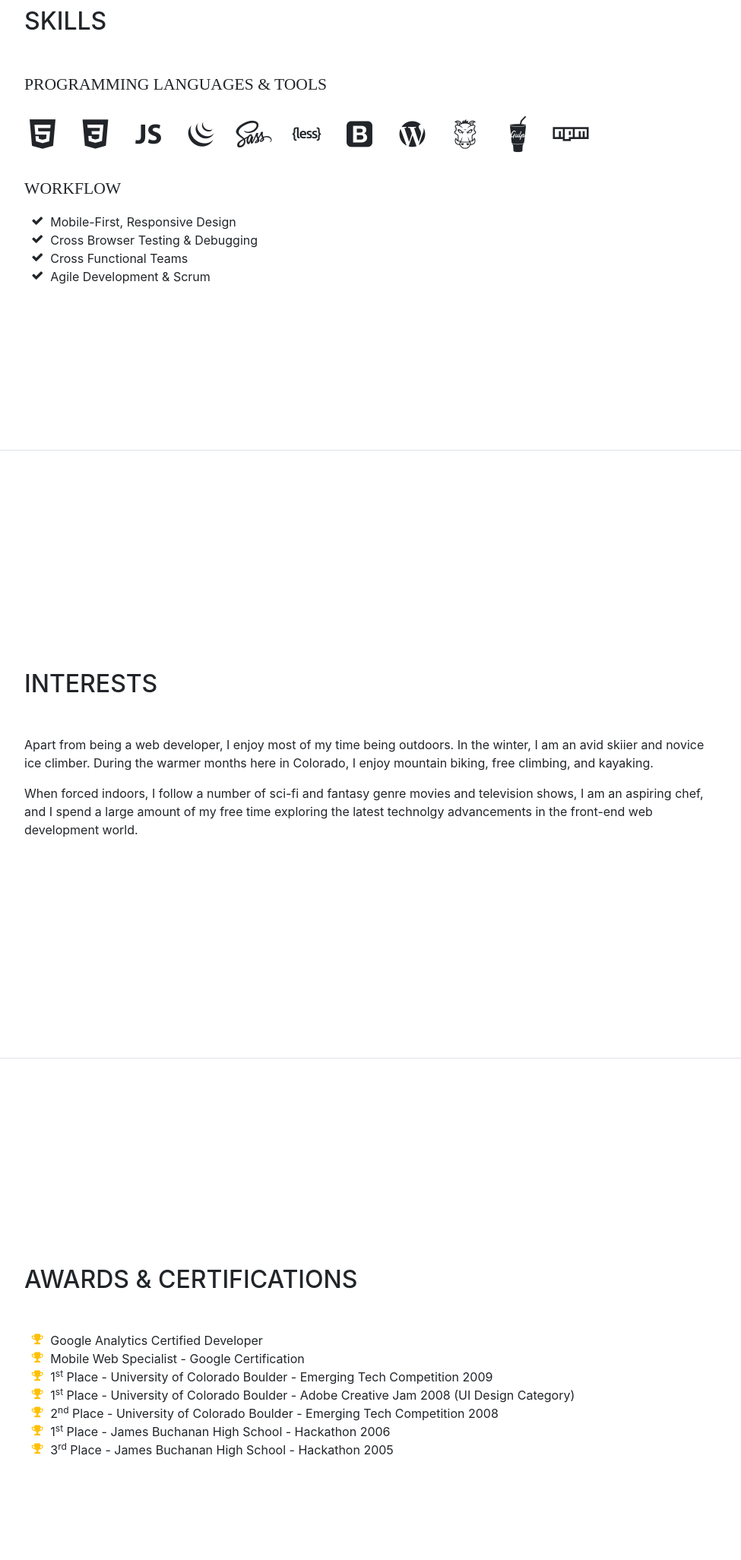
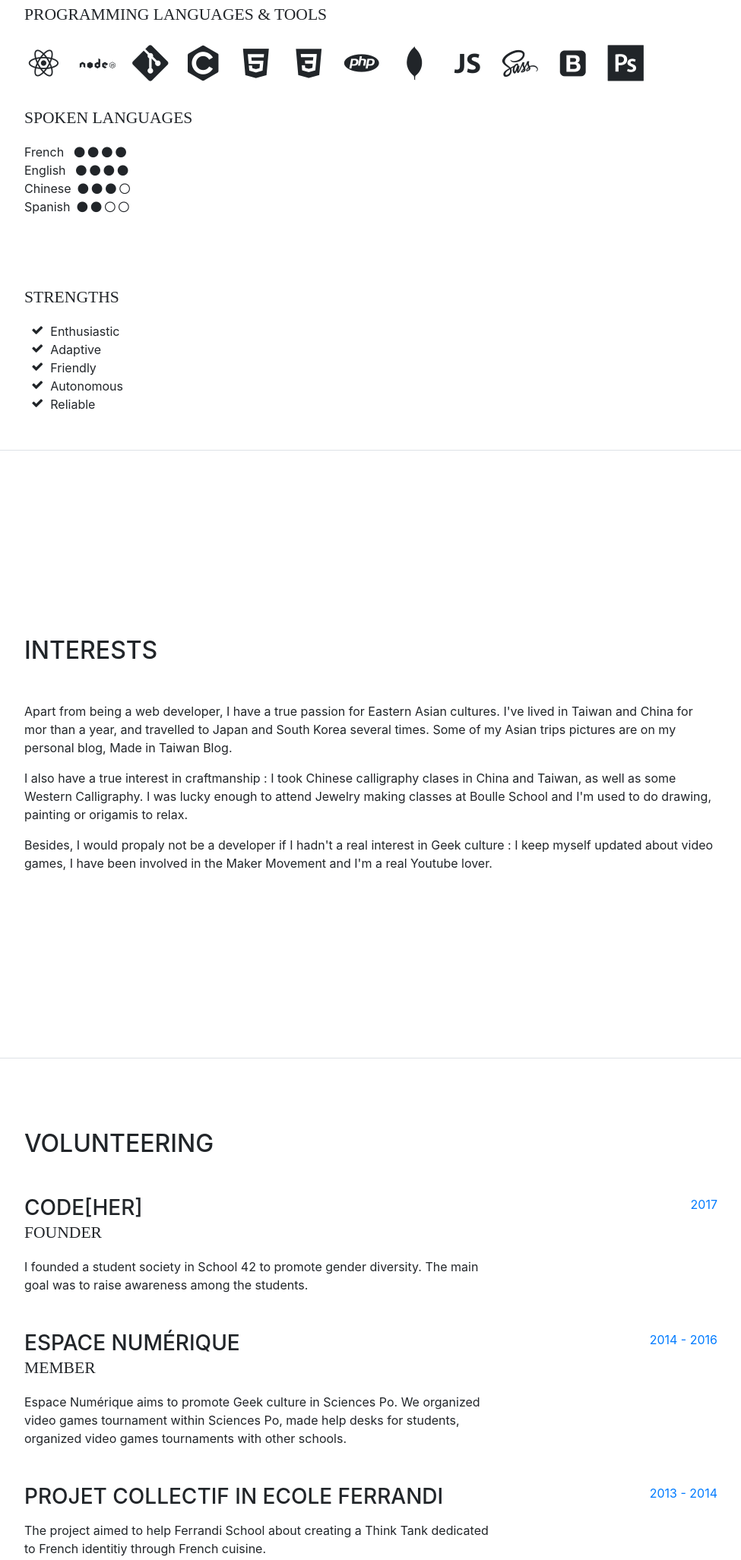
Before and after one commit to atoulmet/atoulmet.github.io, a website with bundled scripts: page index.html in a window 1280 px wide. Shown: the part 2863-4916 px from the top of the page at 76% size, without its empty margins (288-1263 px from the left). Built offline with nearby package versions, Linux system fonts and the light colour scheme; a web font is replaced by a local one.

Commit message:
all text

```diff
--- a/index.html
+++ b/index.html
@@ -17,6 +17,7 @@
     <link href="https://fonts.googleapis.com/css?family=Saira+Extra+Condensed:100,200,300,400,500,600,700,800,900" rel="stylesheet">
     <link href="https://fonts.googleapis.com/css?family=Open+Sans:300,300i,400,400i,600,600i,700,700i,800,800i" rel="stylesheet">
     <link href="vendor/font-awesome/css/font-awesome.min.css" rel="stylesheet">
+    <link rel="stylesheet" href="https://cdn.rawgit.com/konpa/devicon/df6431e323547add1b4cf45992913f15286456d3/devicon.min.css">
     <link href="vendor/devicons/css/devicons.min.css" rel="stylesheet">
     <link href="vendor/simple-line-icons/css/simple-line-icons.css" rel="stylesheet">
 
@@ -208,54 +209,100 @@
           <div class="subheading mb-3">Programming Languages &amp; Tools</div>
           <ul class="list-inline list-icons">
             <li class="list-inline-item">
+                <i class="devicons devicons-react"></i>
+            </li>
+            <li class="list-inline-item">
+                <i class="devicons devicons-nodejs"></i>
+            </li>
+            <li class="list-inline-item">
+                <i class="devicon-git-plain"></i>
+            </li>
+            <li class="list-inline-item">
+                <i class="devicon-c-plain"></i>
+            </li>
+            <li class="list-inline-item">
               <i class="devicons devicons-html5"></i>
             </li>
             <li class="list-inline-item">
               <i class="devicons devicons-css3"></i>
             </li>
             <li class="list-inline-item">
-              <i class="devicons devicons-javascript"></i>
+                <i class="devicon-php-plain"></i>
             </li>
             <li class="list-inline-item">
-              <i class="devicons devicons-jquery"></i>
+              <i class="devicon-mongodb-plain"></i>
+            </li>
+            <li class="list-inline-item">
+              <i class="devicons devicons-javascript"></i>
             </li>
             <li class="list-inline-item">
               <i class="devicons devicons-sass"></i>
             </li>
             <li class="list-inline-item">
-              <i class="devicons devicons-less"></i>
-            </li>
-            <li class="list-inline-item">
               <i class="devicons devicons-bootstrap"></i>
             </li>
             <li class="list-inline-item">
-              <i class="devicons devicons-wordpress"></i>
-            </li>
-            <li class="list-inline-item">
-              <i class="devicons devicons-grunt"></i>
-            </li>
-            <li class="list-inline-item">
-              <i class="devicons devicons-gulp"></i>
-            </li>
-            <li class="list-inline-item">
-              <i class="devicons devicons-npm"></i>
+                <i class="devicon-photoshop-plain"></i>
             </li>
           </ul>
 
-          <div class="subheading mb-3">Workflow</div>
+          <div class="subheading mb-3">Spoken Languages</div>
+          <ul  class="list-inline" style="list-style-type: none;">
+            <li>
+              <div>
+                French &nbsp;
+                <i class="fa fa-circle "></i>
+                <i class="fa fa-circle"></i>
+                <i class="fa fa-circle"></i>
+                <i class="fa fa-circle"></i>
+              </div>
+            </li>
+            <li>
+                <div>
+                    English&nbsp;&nbsp;
+                    <i class="fa fa-circle"></i>
+                    <i class="fa fa-circle"></i>
+                    <i class="fa fa-circle"></i>
+                    <i class="fa fa-circle"></i>
+                </div>
+            </li>
+            <li >
+                <div>
+                    Chinese&nbsp;
+                    <i class="fa fa-circle"></i>
+                    <i class="fa fa-circle"></i>
+                    <i class="fa fa-circle"></i>
+                    <i class="fa fa-circle-thin"></i>
+                </div>
+            </li>
+            <li>
+                <div>
+                    Spanish&nbsp;
+                    <i class="fa fa-circle"></i>
+                    <i class="fa fa-circle"></i>
+                    <i class="fa fa-circle-thin"></i>
+                    <i class="fa fa-circle-thin"></i>
+                </div>
+            </li>
+          </ul>
+        </div>
+        <div class="subheading mb-3">Strengths</div>
           <ul class="fa-ul mb-0">
             <li>
               <i class="fa-li fa fa-check"></i>
-              Mobile-First, Responsive Design</li>
+              Enthusiastic</li>
             <li>
               <i class="fa-li fa fa-check"></i>
-              Cross Browser Testing &amp; Debugging</li>
+              Adaptive</li>
             <li>
               <i class="fa-li fa fa-check"></i>
-              Cross Functional Teams</li>
+              Friendly</li>
             <li>
               <i class="fa-li fa fa-check"></i>
-              Agile Development &amp; Scrum</li>
+             Autonomous</li>
+             <li>
+                <i class="fa-li fa fa-check"></i>
+               Reliable</li>
           </ul>
         </div>
       </section>
@@ -263,43 +310,49 @@
       <section class="resume-section p-3 p-lg-5 d-flex flex-column" id="interests">
         <div class="my-auto">
           <h2 class="mb-5">Interests</h2>
-          <p>Apart from being a web developer, I enjoy most of my time being outdoors. In the winter, I am an avid skiier and novice ice climber. During the warmer months here in Colorado, I enjoy mountain biking, free climbing, and kayaking.</p>
-          <p class="mb-0">When forced indoors, I follow a number of sci-fi and fantasy genre movies and television shows, I am an aspiring chef, and I spend a large amount of my free time exploring the latest technolgy advancements in the front-end web development world.</p>
+          <p>Apart from being a web developer, I have a true passion for Eastern Asian cultures. I've lived in Taiwan and China for mor than a year, and travelled to Japan and South Korea several times. Some of my Asian trips pictures are on my personal blog, Made in Taiwan Blog.</p>
+          <p class="mb-3">I also have a true interest in craftmanship : I took Chinese calligraphy clases in China and Taiwan, as well as some Western Calligraphy. I was lucky enough to attend Jewelry making classes at Boulle School and I'm used to do drawing, painting or origamis to relax.</p>
+          <p class="mb-0">Besides, I would propaly not be a developer if I hadn't a real interest in Geek culture : I keep myself updated about video games, I have been involved in the Maker Movement and I'm a real Youtube lover.</p>
         </div>
       </section>
 
       <section class="resume-section p-3 p-lg-5 d-flex flex-column" id="awards">
         <div class="my-auto">
-          <h2 class="mb-5">Awards &amp; Certifications</h2>
-          <ul class="fa-ul mb-0">
-            <li>
-              <i class="fa-li fa fa-trophy text-warning"></i>
-              Google Analytics Certified Developer</li>
-            <li>
-              <i class="fa-li fa fa-trophy text-warning"></i>
-              Mobile Web Specialist - Google Certification</li>
-            <li>
-              <i class="fa-li fa fa-trophy text-warning"></i>
-              1<sup>st</sup>
-              Place - University of Colorado Boulder - Emerging Tech Competition 2009</li>
-            <li>
-              <i class="fa-li fa fa-trophy text-warning"></i>
-              1<sup>st</sup>
-              Place - University of Colorado Boulder - Adobe Creative Jam 2008 (UI Design Category)</li>
-            <li>
-              <i class="fa-li fa fa-trophy text-warning"></i>
-              2<sup>nd</sup>
-              Place - University of Colorado Boulder - Emerging Tech Competition 2008</li>
-            <li>
-            <li>
-              <i class="fa-li fa fa-trophy text-warning"></i>
-              1<sup>st</sup>
-              Place - James Buchanan High School - Hackathon 2006</li>
-            <li>
-              <i class="fa-li fa fa-trophy text-warning"></i>
-              3<sup>rd</sup>
-              Place - James Buchanan High School - Hackathon 2005</li>
-          </ul>
+          <h2 class="mb-5">Volunteering</h2>
+
+          <div class="resume-item d-flex flex-column flex-md-row mb-5">
+            <div class="resume-content mr-auto">
+              <h3 class="mb-0">code[Her]</h3>
+              <div class="subheading mb-3">Founder</div>
+              <div>I founded a student society in School 42 to promote gender diversity. The main goal was to raise awareness among the students.</div>
+            </div>
+            <div class="resume-date text-md-right">
+              <span class="text-primary">2017</span>
+            </div>
+          </div>
+
+          <div class="resume-item d-flex flex-column flex-md-row mb-5">
+            <div class="resume-content mr-auto">
+              <h3 class="mb-0">Espace Numérique</h3>
+              <div class="subheading mb-3">Member</div>
+              <div>Espace Numérique aims to promote Geek culture in Sciences Po. We organized video games tournament within Sciences Po, made help desks for students, organized video games tournaments with other schools.</div>
+            </div>
+            <div class="resume-date text-md-right">
+              <span class="text-primary">2014 - 2016</span>
+          </div>
+        </div>
+
+          <div class="resume-item d-flex flex-column flex-md-row mb-5">
+              <div class="resume-content mr-auto">
+                <h3 class="mb-3">Projet Collectif in Ecole Ferrandi</h3>
+                <div>
+                  The project aimed to help Ferrandi School about creating a Think Tank dedicated to French identitiy through French cuisine.
+                </div>
+              </div>
+              <div class="resume-date text-md-right">
+                <span class="text-primary">2013 - 2014</span>
+          </div>
+
         </div>
       </section>
 
```
